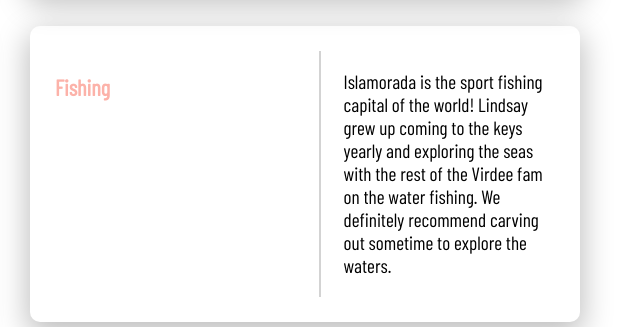
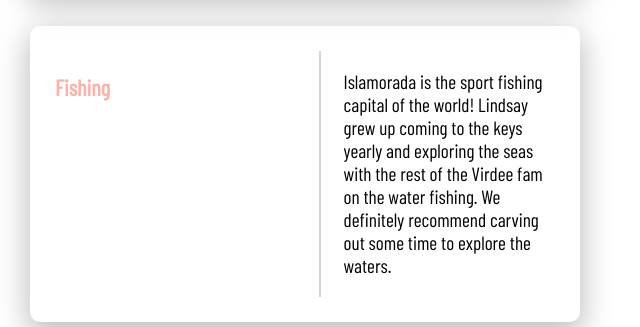
Before and after one commit to alexvirdee/armaan-weds-linds, a Gatsby site: page /things-to-do in a window 1280 px wide. Shown: the part 362-689 px from the top of the page, 640-1280 px from the left. Built offline with nearby package versions, Linux system fonts and the light colour scheme; Gatsby itself is replaced by a stand-in of ours.

Commit message:
Minor change

```diff
--- a/src/pages/things-to-do.js
+++ b/src/pages/things-to-do.js
@@ -47,7 +47,7 @@ const dataList = [
     activityType: "adventure",
     place: "Fishing",
     infoText:
-      "Islamorada is the sport fishing capital of the world! Lindsay grew up coming to the keys yearly and exploring the seas with the rest of the Virdee fam on the water fishing. We definitely recommend carving out sometime to explore the waters.",
+      "Islamorada is the sport fishing capital of the world! Lindsay grew up coming to the keys yearly and exploring the seas with the rest of the Virdee fam on the water fishing. We definitely recommend carving out some time to explore the waters.",
     image: "../images/dad-fishing.jpg",
   },
   {
```
